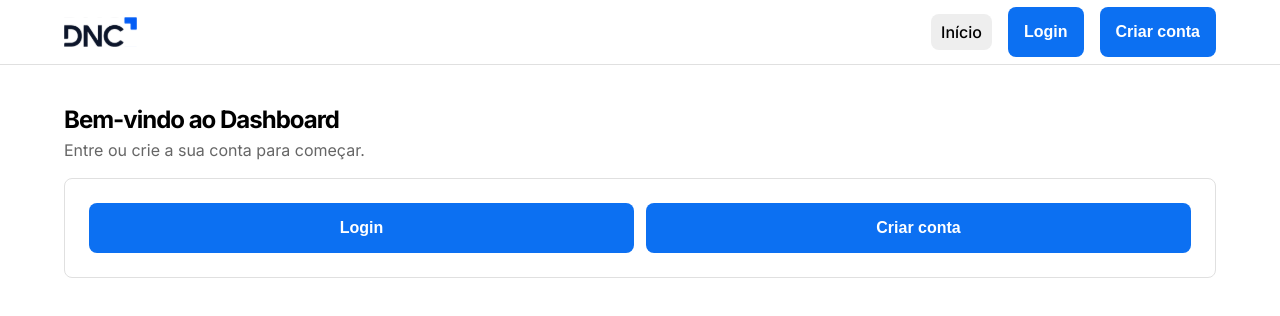
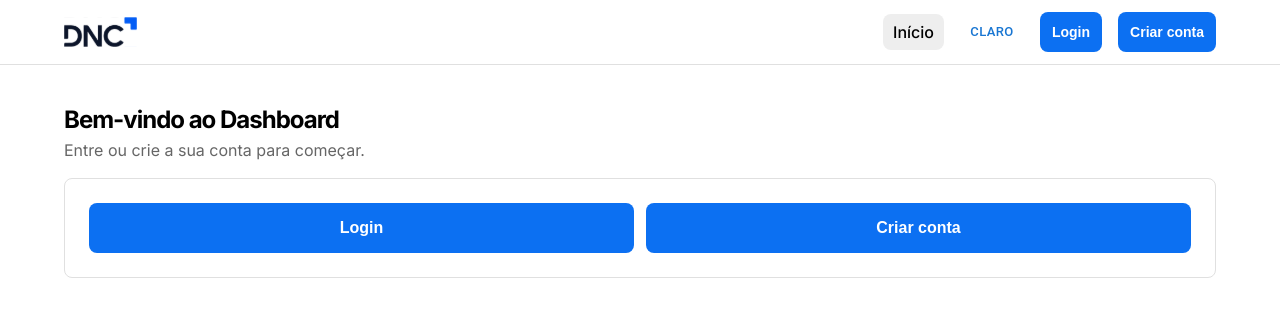
Before and after one commit to Zefer1/dnc-sales-dashboard-jf, a React (Vite) app: page / in a window 1280 px wide. Shown: the top 316 px of the page. Built offline with nearby package versions, Linux system fonts and the light colour scheme; no server answers.

Commit message:
chore(ui): polish header, a11y, and theme toggle

```diff
--- a/src/components/Header.tsx
+++ b/src/components/Header.tsx
@@ -1,10 +1,11 @@
 import styled from 'styled-components'
 import { Link, NavLink } from 'react-router-dom'
 import { Logo, StyledButton } from '@/components'
-import { Avatar, Box, Container } from '@mui/material'
+import { Avatar, Box, Button, Container, Menu, MenuItem, Switch, Tooltip, useMediaQuery } from '@mui/material'
 import { pxToRem } from '@/utils'
-import { useContext } from 'react'
+import { useContext, useMemo, useState } from 'react'
 import { AuthContext } from '@/contexts/AuthContextValue'
+import { AppThemeContext } from '@/contexts/AppThemeContext'
 
 
 const StyledHeader = styled.header`
@@ -18,6 +19,8 @@ const Nav = styled.nav`
 	display: flex;
 	align-items: center;
 	gap: ${pxToRem(16)};
+	flex-wrap: wrap;
+	justify-content: flex-end;
 `;
 
 const NavItem = styled(NavLink)`
@@ -26,16 +29,37 @@ const NavItem = styled(NavLink)`
 	font-weight: 500;
 	padding: ${pxToRem(8)} ${pxToRem(10)};
 	border-radius: ${pxToRem(8)};
+	transition: background-color 0.2s;
 
 	&.active {
 		background: ${(props) => props.theme.textInput.disabled};
+	}
+
+	&:focus-visible {
+		outline: 2px solid ${(props) => props.theme.buttons.primary};
+		outline-offset: 2px;
 	}
 `;
 
 
 function Header() {
 	const auth = useContext(AuthContext)
+	const theme = useContext(AppThemeContext)
 	const isAuthed = Boolean(auth?.token)
+	const isMobile = useMediaQuery('(max-width:600px)')
+	const [menuAnchorEl, setMenuAnchorEl] = useState<null | HTMLElement>(null)
+	const menuOpen = Boolean(menuAnchorEl)
+
+	const themeLabel = useMemo(() => {
+		return theme?.appTheme === 'dark' ? 'Tema escuro' : 'Tema claro'
+	}, [theme?.appTheme])
+
+	const openMenu = (event: React.MouseEvent<HTMLElement>) => setMenuAnchorEl(event.currentTarget)
+	const closeMenu = () => setMenuAnchorEl(null)
+	const logoutAndClose = () => {
+		auth?.logout()
+		closeMenu()
+	}
 
 	return (
 		<StyledHeader>
@@ -46,28 +70,99 @@ function Header() {
 						display: 'flex',
 						justifyContent: 'space-between',
 						height: pxToRem(64),
+						gap: pxToRem(12),
 					}}
 				>
-					<Link to={isAuthed ? '/home' : '/'}>
+					<Link to={isAuthed ? '/home' : '/'} aria-label="Ir para página inicial">
 						<Logo height={30} width={73} />
 					</Link>
 
+					{isMobile ? (
+						<>
+							<Button
+								variant="text"
+								onClick={openMenu}
+								aria-label="Abrir menu"
+							>
+								Menu
+							</Button>
+							<Menu
+								anchorEl={menuAnchorEl}
+								open={menuOpen}
+								onClose={closeMenu}
+								anchorOrigin={{ vertical: 'bottom', horizontal: 'right' }}
+								transformOrigin={{ vertical: 'top', horizontal: 'right' }}
+							>
+								{isAuthed ? (
+									<>
+										<MenuItem component={Link} to="/home" onClick={closeMenu}>
+											Home
+										</MenuItem>
+										<MenuItem component={Link} to="/leads" onClick={closeMenu}>
+											Leads
+										</MenuItem>
+										<MenuItem component={Link} to="/perfil" onClick={closeMenu}>
+											Perfil
+										</MenuItem>
+										<MenuItem onClick={logoutAndClose}>
+											Sair
+										</MenuItem>
+									</>
+								) : (
+									<>
+										<MenuItem component={Link} to="/" onClick={closeMenu}>
+											Início
+										</MenuItem>
+										<MenuItem component={Link} to="/login" onClick={closeMenu}>
+											Login
+										</MenuItem>
+										<MenuItem component={Link} to="/cadastro" onClick={closeMenu}>
+											Criar conta
+										</MenuItem>
+									</>
+								)}
+
+								<MenuItem disableRipple>
+									<Box sx={{ display: 'flex', alignItems: 'center', gap: pxToRem(12), width: '100%' }}>
+										<Box sx={{ flex: 1 }}>{themeLabel}</Box>
+										<Switch
+											checked={theme?.appTheme === 'dark'}
+											onChange={() => theme?.toggleTheme()}
+											inputProps={{ 'aria-label': 'Alternar tema' }}
+										/>
+									</Box>
+								</MenuItem>
+							</Menu>
+						</>
+					) : (
 						<Nav>
 							{isAuthed ? (
 								<>
 									<NavItem to="/home">Home</NavItem>
 									<NavItem to="/leads">Leads</NavItem>
 									<NavItem to="/perfil">Perfil</NavItem>
-								<button
+
+									<Tooltip title="Alternar tema" arrow>
+										<Button
+											variant="text"
+											onClick={() => theme?.toggleTheme()}
+											aria-label="Alternar tema"
+											size="small"
+										>
+											{theme?.appTheme === 'dark' ? 'Escuro' : 'Claro'}
+										</Button>
+									</Tooltip>
+
+									<StyledButton
+										className="borderless-alert inline"
 										type="button"
 										onClick={() => auth?.logout()}
-									style={{ all: 'unset' }}
+										aria-label="Sair"
 									>
-									<StyledButton className="borderless-alert" type="button">
 										Sair
 									</StyledButton>
-								</button>
-								<Link to="/perfil">
+
+									<Link to="/perfil" aria-label="Abrir perfil">
 										<Avatar
 											alt="DNC Avatar"
 											src="/dnc-avatar.svg"
@@ -78,19 +173,32 @@ function Header() {
 							) : (
 								<>
 									<NavItem to="/">Início</NavItem>
+
+									<Tooltip title="Alternar tema" arrow>
+										<Button
+											variant="text"
+											onClick={() => theme?.toggleTheme()}
+											aria-label="Alternar tema"
+											size="small"
+										>
+											{theme?.appTheme === 'dark' ? 'Escuro' : 'Claro'}
+										</Button>
+									</Tooltip>
+
 									<Link to="/login" style={{ textDecoration: 'none' }}>
-									<StyledButton className="primary" type="button">
+										<StyledButton className="primary inline" type="button">
 											Login
 										</StyledButton>
 									</Link>
 									<Link to="/cadastro" style={{ textDecoration: 'none' }}>
-									<StyledButton className="primary" type="button">
+										<StyledButton className="primary inline" type="button">
 											Criar conta
 										</StyledButton>
 									</Link>
 								</>
 							)}
 						</Nav>
+					)}
 				</Box>
 			</Container>
 		</StyledHeader>
--- a/src/components/StyledButton.tsx
+++ b/src/components/StyledButton.tsx
@@ -11,8 +11,28 @@ export const StyledButton = styled.button<ButtonProps>`
     font-weight: bold;
     height: ${pxToRem(50)};
     padding: 0 ${pxToRem(16)};
-    transition: background-color 0.3s;
+    transition: background-color 0.2s, color 0.2s, transform 0.12s, box-shadow 0.12s;
     width: 100%;
+
+    &:focus-visible {
+        outline: 2px solid ${(props) => props.theme.buttons.primary};
+        outline-offset: 2px;
+    }
+
+    &:hover:not(:disabled) {
+        transform: translateY(-1px);
+    }
+
+    &:active:not(:disabled) {
+        transform: translateY(0);
+    }
+
+    &.inline {
+        height: ${pxToRem(40)};
+        padding: 0 ${pxToRem(12)};
+        width: auto;
+        font-size: ${pxToRem(14)};
+    }
 
     &.primary {
         background-color: ${(props) => props.theme.buttons.primary};
@@ -31,9 +51,9 @@ export const StyledButton = styled.button<ButtonProps>`
     }
 
     &.borderless-alert {
-        background-color: none;
+        background-color: transparent;
         color: ${(props) => props.theme.buttons.alert};
-        height: 0;
+        height: auto;
         padding: 0;
         &:hover {
             color: ${(props) => props.theme.buttons.alertHover};
--- a/src/components/StyledInput.tsx
+++ b/src/components/StyledInput.tsx
@@ -8,13 +8,18 @@ export const StyledInput = styled.input<InputProps>`
 	border-radius: ${pxToRem(8)};
 	border: ${pxToRem(1)} solid ${(props) => props.theme.textInput.borderColor};
 	box-sizing: border-box;
-	cursor: pointer;
+	cursor: text;
 	height: ${pxToRem(40)};
 	font-size: ${pxToRem(14)};
 	font-weight: 500;
 	padding: ${pxToRem(8)} ${pxToRem(16)};
-	transition: background-color 0.3s;
+	transition: background-color 0.2s, border-color 0.2s, box-shadow 0.2s;
 	width: 100%;
+
+	&:focus-visible {
+		outline: 2px solid ${(props) => props.theme.buttons.primary};
+		outline-offset: 2px;
+	}
 
 	&:disabled {
 		background-color: ${(props) => props.theme.textInput.disabled};
--- a/src/pages/Leads.tsx
+++ b/src/pages/Leads.tsx
@@ -1,7 +1,7 @@
 import { CardComponent, CustomTable, StyledH1, StyledP, StyledInput } from '@/components'
 import { AuthContext } from '@/contexts/AuthContextValue'
 import { pxToRem } from '@/utils'
-import { Box, Button, CircularProgress, Dialog, DialogActions, DialogContent, DialogTitle } from '@mui/material'
+import { Box, Button, CircularProgress, Dialog, DialogActions, DialogContent, DialogTitle, Tooltip } from '@mui/material'
 import axios from 'axios'
 import { useCallback, useContext, useEffect, useMemo, useState } from 'react'
 
@@ -197,23 +197,33 @@ function Leads() {
         lead.source ?? '-',
         createdAtLabel,
         <Box key={lead.id} sx={{ display: 'inline-flex', gap: pxToRem(8), justifyContent: 'flex-end' }}>
+          <Tooltip title="Editar lead" arrow>
+            <span>
               <Button
                 variant="text"
                 size="small"
                 disabled={deletingId === lead.id || updatingId === lead.id}
                 onClick={() => openEdit(lead)}
+                aria-label={`Editar lead ${lead.name}`}
               >
                 Editar
               </Button>
+            </span>
+          </Tooltip>
+          <Tooltip title="Excluir lead" arrow>
+            <span>
               <Button
                 variant="text"
                 color="error"
                 size="small"
                 disabled={deletingId === lead.id || updatingId === lead.id}
                 onClick={() => void handleDelete(lead.id)}
+                aria-label={`Excluir lead ${lead.name}`}
               >
                 {deletingId === lead.id ? 'Excluindo…' : 'Excluir'}
               </Button>
+            </span>
+          </Tooltip>
         </Box>,
       ]
     })
@@ -236,15 +246,22 @@ function Leads() {
             marginTop: pxToRem(8),
           }}
         >
-          <StyledInput placeholder="Nome" value={editName} onChange={(e) => setEditName(e.target.value)} />
+          <StyledInput
+            placeholder="Nome"
+            value={editName}
+            aria-label="Nome"
+            onChange={(e) => setEditName(e.target.value)}
+          />
           <StyledInput
             placeholder="Contato (opcional)"
             value={editContact}
+            aria-label="Contato"
             onChange={(e) => setEditContact(e.target.value)}
           />
           <StyledInput
             placeholder="Origem (opcional)"
             value={editSource}
+            aria-label="Origem"
             onChange={(e) => setEditSource(e.target.value)}
           />
         </Box>
@@ -276,15 +293,17 @@ function Leads() {
             alignItems: 'center',
           }}
         >
-          <StyledInput placeholder="Nome" value={name} onChange={(e) => setName(e.target.value)} />
+          <StyledInput placeholder="Nome" value={name} aria-label="Nome" onChange={(e) => setName(e.target.value)} />
           <StyledInput
             placeholder="Contato (opcional)"
             value={contact}
+            aria-label="Contato"
             onChange={(e) => setContact(e.target.value)}
           />
           <StyledInput
             placeholder="Origem (opcional)"
             value={source}
+            aria-label="Origem"
             onChange={(e) => setSource(e.target.value)}
           />
           <Button variant="contained" type="submit" disabled={creating || !auth?.token}>
@@ -335,12 +354,17 @@ function Leads() {
           <StyledInput
             placeholder="Buscar (nome, contato, origem)"
             value={search}
+            aria-label="Buscar leads"
             onChange={(e) => setSearch(e.target.value)}
           />
         </Box>
+        <Tooltip title="Limpar busca" arrow>
+          <span>
             <Button variant="text" onClick={() => setSearch('')} disabled={!search.trim()}>
               Limpar
             </Button>
+          </span>
+        </Tooltip>
         <Box sx={{ color: '#666', fontSize: pxToRem(14) }}>
           {filteredLeads.length} / {leads.length}
         </Box>
--- a/src/styles/globalStyle.ts
+++ b/src/styles/globalStyle.ts
@@ -9,6 +9,30 @@ export const GlobalStyle = createGlobalStyle<{ theme?: DefaultTheme }>`
     padding: 0;
     font-family: "Inter", sans-serif;
   }
+
+  * {
+    box-sizing: border-box;
+  }
+
+  a {
+    color: inherit;
+  }
+
+  :focus-visible {
+    outline: 2px solid ${(props) => props.theme.buttons.primary};
+    outline-offset: 2px;
+  }
+
+  @media (prefers-reduced-motion: reduce) {
+    *,
+    *::before,
+    *::after {
+      animation-duration: 0.01ms !important;
+      animation-iteration-count: 1 !important;
+      transition-duration: 0.01ms !important;
+      scroll-behavior: auto !important;
+    }
+  }
   h1, h2, p, ul, li figure {
     margin: 0;
     padding: 0;
```
Also changed, not shown: 1 other file (tests, documents, lock files or other folders). Lines whose indentation alone changed are shown as unchanged.
